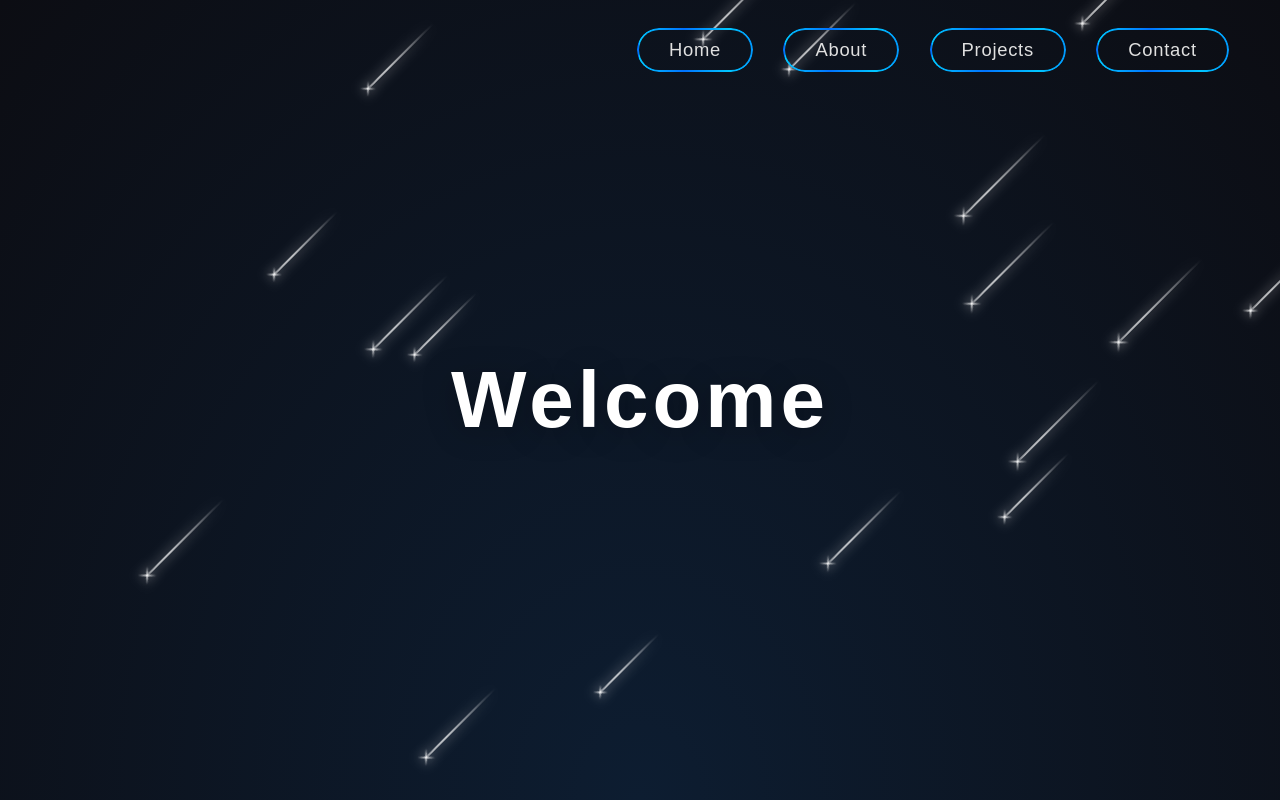
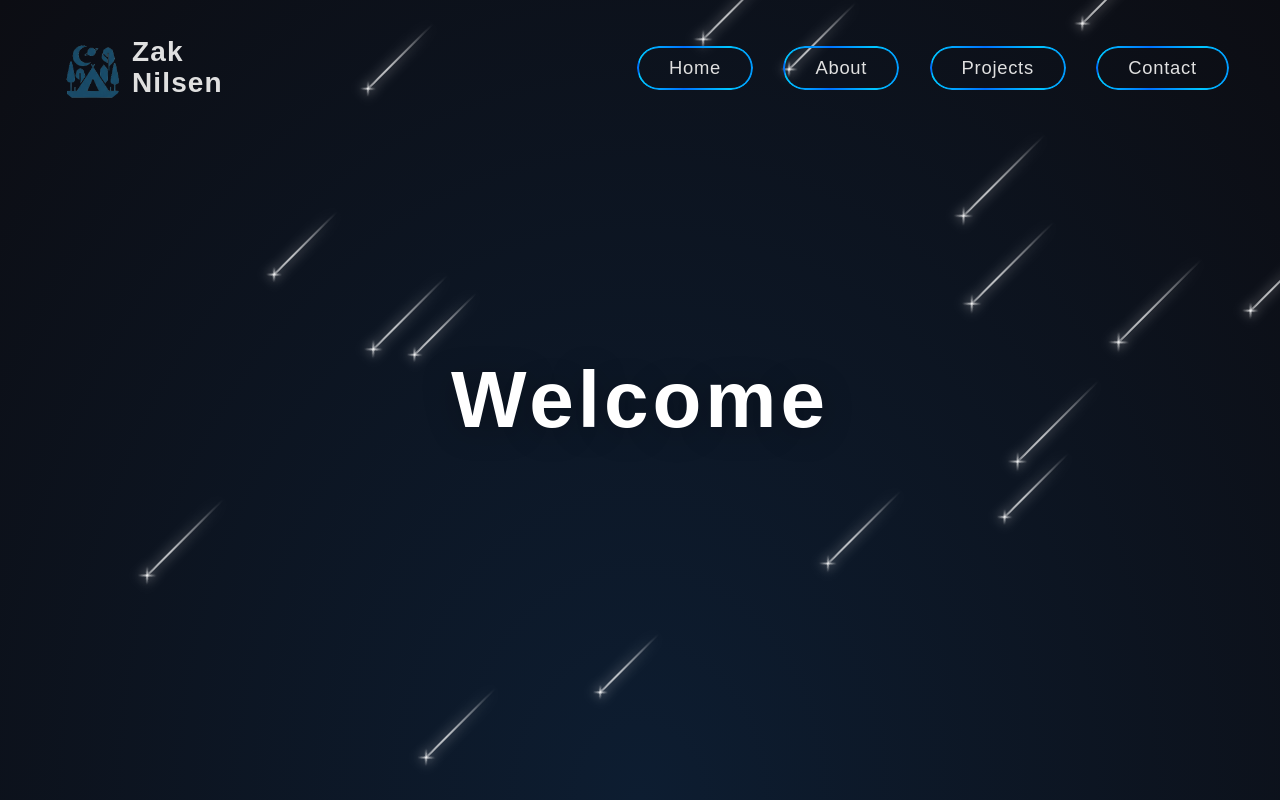
Before and after one commit to ZakNilsen/Zak-Website, a Next.js app: page / in a window 1280 px wide. Built offline with nearby package versions, Linux system fonts and the light colour scheme.

Commit message:
add logo + update stylings

```diff
--- a/app/Home/home.module.css
+++ b/app/Home/home.module.css
@@ -61,7 +61,8 @@
   transform: translate3d(104em, 0, 0);
   animation: fall var(--fall-duration) var(--fall-delay) linear infinite, tail-fade var(--tail-fade-duration) var(--fall-delay) ease-out infinite;
 
-  &::before, &::after {
+  &::before,
+  &::after {
     position: absolute;
     content: '';
     top: 0;
@@ -81,6 +82,7 @@
     transform: rotate(-45deg);
   }
 
+  pointer-events: none;
   will-change: transform, opacity;
 }
 
--- a/app/MobileMenu/mobile-menu.module.css
+++ b/app/MobileMenu/mobile-menu.module.css
@@ -1,13 +1,13 @@
 .hamburgerMenuContainer {
   position: relative;
-  z-index: 10; /* Ensure it's above other content */
+  z-index: 102; /* Ensure it's above other content */
 }
 
 .hamburgerIcon {
   position: fixed;
   top: 2rem;
   right: 2rem;
-  z-index: 11; /* Above other content */
+  z-index: 103; /* Above other content */
   width: 32px;
   height: 32px;
   background: transparent;
@@ -47,10 +47,11 @@
   width: 100vw;
   background: var(--background);
   box-shadow: -2px 0 16px rgba(0,0,0,0.12);
-  z-index: 9;
+  z-index: 101;
   overflow-x: hidden;
   transform: translateX(100%);
   transition: transform 0.35s cubic-bezier(.4,0,.2,1);
+  pointer-events: auto;
 }
 
 .sideOverlay.open {
@@ -96,4 +97,10 @@
   color: var(--main-text);
   display: block;
   padding: 5px;
+  cursor: pointer;
 }
+
+.menuItems a:hover {
+  background: rgba(39, 155, 170, 1.0);
+  border-radius: 8px;
+}
--- a/app/MobileMenu/mobileMenu.tsx
+++ b/app/MobileMenu/mobileMenu.tsx
@@ -1,6 +1,5 @@
 import { useState } from 'react';
 import styles from "./mobile-menu.module.css";
-import Link from 'next/link'; // For Next.js navigation
 
 const HamburgerMenu = () => {
   const [isOpen, setIsOpen] = useState(false);
@@ -21,16 +20,16 @@ const HamburgerMenu = () => {
         <nav className={styles.menuItemsContainer}>
           <ul className={styles.menuItems}>
             <li>
-              <Link href="/">Home</Link>
+              <a href="/">Home</a>
             </li>
             <li>
-              <Link href="/about">About</Link>
+              <a href="/about">About</a>
             </li>
             <li>
-              <Link href="/projects">Projects</Link>
+              <a href="/projects">Projects</a>
             </li>
             <li>
-              <Link href="/contact">Contact</Link>
+              <a href="/contact">Contact</a>
             </li>
           </ul>
         </nav>
--- a/app/Navigation/navigation.module.css
+++ b/app/Navigation/navigation.module.css
@@ -1,28 +1,109 @@
+/* Logo and Name Styles */
+.logoName {
+  display: flex;
+  align-items: center;
+}
+
+.logoLink {
+  display: flex;
+  align-items: center;
+  text-decoration: none;
+  gap: 0.5rem;
+}
+
+/* Base logo and name */
+.logo {
+  font-size: 2.2rem;
+  color: #ff512f;
+  margin-right: 0.7rem;
+  font-weight: bold;
+}
+
+.siteName {
+  font-size: 1.75rem;
+  color: #e0e0e0;
+  font-weight: 700;
+  letter-spacing: 0.04em;
+  line-height: 1.1;
+  text-align: left;
+}
+
+/* Modifier for small logo/name (used in mobile) */
+.logoLink.small {
+  gap: 0.3rem;
+}
+.logo.small {
+  font-size: 1.3rem;
+  margin-right: 0.4rem;
+}
+.siteName.small {
+  font-size: 1.45rem;
+}
+
+.logoName {
+  display: flex;
+  align-items: center;
+}
+
+.logoLink {
+  display: flex;
+  align-items: center;
+  text-decoration: none;
+  gap: 0.25rem
+}
+
+.logoImage {
+  width: 72px;
+  height: 72px;
+  border-radius: 50%;
+  object-fit: cover;
+}
+
 .navigationContainer {
   position: fixed;
   top: 0;
   left: 0;
-  width: 100%;
+  width: 100vw;
+  pointer-events: none;
   z-index: 100;
 }
 
+.topBar {
+  display: flex;
+  flex-direction: row;
+  align-items: center;
+  justify-content: space-between;
+  width: 100vw;
+  padding: 2rem 3.5rem 1.5rem 3.5rem;
+  pointer-events: auto;
+}
+
+.mobileNavHeader {
+  display: flex;
+  align-items: center;
+  justify-content: space-between;
+  width: 100vw;
+  padding: 1.1rem 1.2rem 0.7rem 1.2rem;
+  background: transparent;
+  z-index: 100;
+  pointer-events: auto;
+}
+
 .topNav {
-  position: absolute;
-  top: 0;
-  left: 0;
-  width: 100vw;
   display: flex;
-  justify-content: flex-end;
+  flex-direction: row;
   align-items: center;
-  padding: 2rem 3.5rem 1.5rem 3.5rem;
   gap: 2.5rem;
   background: transparent;
-  z-index: 10;
 }
 
 @media (max-width: 700px) {
   .topNav {
     display: none;
+  }
+
+  .navigationContainer {
+    z-index: 1;
   }
 }
 
@@ -40,7 +121,6 @@
   cursor: pointer;
   letter-spacing: 0.04em;
   overflow: visible;
-  z-index: 1;
   transition: color 0.3s cubic-bezier(.4,0,.2,1),
     background 0.5s cubic-bezier(.4,0,.2,1),
     -webkit-text-fill-color 0.5s cubic-bezier(.4,0,.2,1),
--- a/app/Navigation/navigation.tsx
+++ b/app/Navigation/navigation.tsx
@@ -3,6 +3,22 @@
 import styles from "./navigation.module.css";
 import dynamic from "next/dynamic";
 import { useEffect, useState } from "react";
+
+function LogoName({ size = "normal" }) {
+  const small = size === "small" ? styles.small : "";
+  return (
+    <a href="/" className={`${styles.logoLink} ${small}`}>
+      <img
+        src="/icons/space-logo.png"
+        alt="Logo"
+        className={`${styles.logoImage} ${small}`}
+      />
+      <span className={`${styles.siteName} ${small}`}>
+        Zak<br />Nilsen
+      </span>
+    </a>
+  );
+}
 
 const HamburgerMenu = dynamic(() => import("../MobileMenu/mobileMenu"), { ssr: false });
 
@@ -17,16 +33,26 @@ export default function Navigation() {
     }, []);
 
     return (
-        <div className={styles.navigationContainer}>
-          {!isMobile && (
+      <div className={styles.navigationContainer}>
+        {!isMobile && (
+          <div className={styles.topBar}>
+            <div className={styles.logoName}>
+              <LogoName />
+            </div>
             <nav className={styles.topNav}>
               <a href="/" className={styles.navLink}>Home</a>
               <a href="/about" className={styles.navLink}>About</a>
               <a href="/projects" className={styles.navLink}>Projects</a>
               <a href="/contact" className={styles.navLink}>Contact</a>
             </nav>
-          )}
-          {isMobile && <HamburgerMenu />}
-        </div>
+          </div>
+        )}
+        {isMobile && (
+          <div className={styles.mobileNavHeader}>
+            <LogoName size="small" />
+            <HamburgerMenu />
+          </div>
+        )}
+      </div>
     );
 }
```
Also changed, not shown: public/icons/space-logo.png (added). Lines whose indentation alone changed are shown as unchanged.
